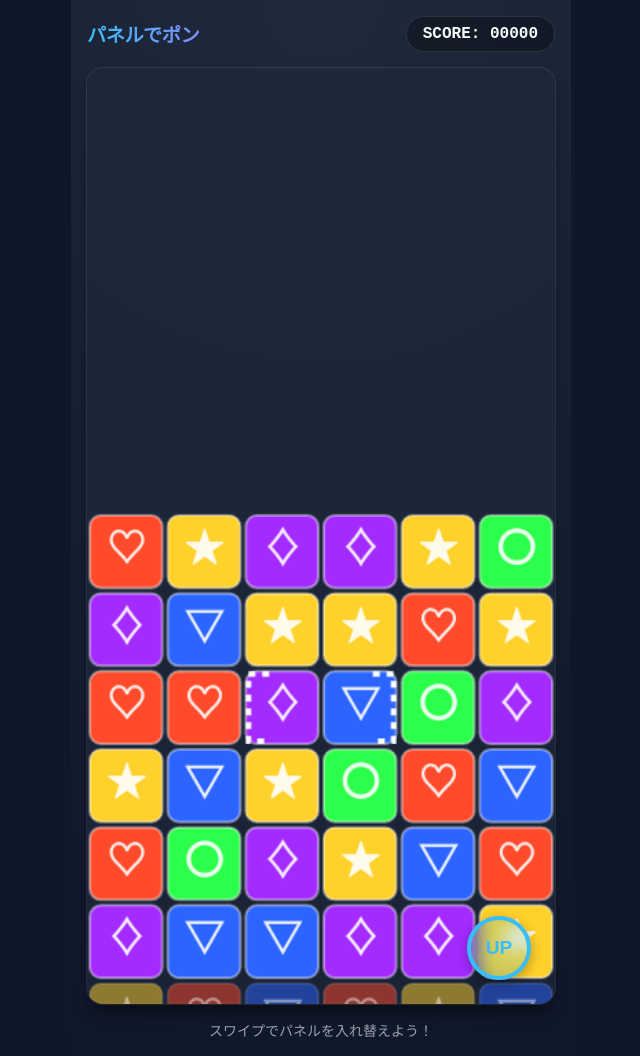
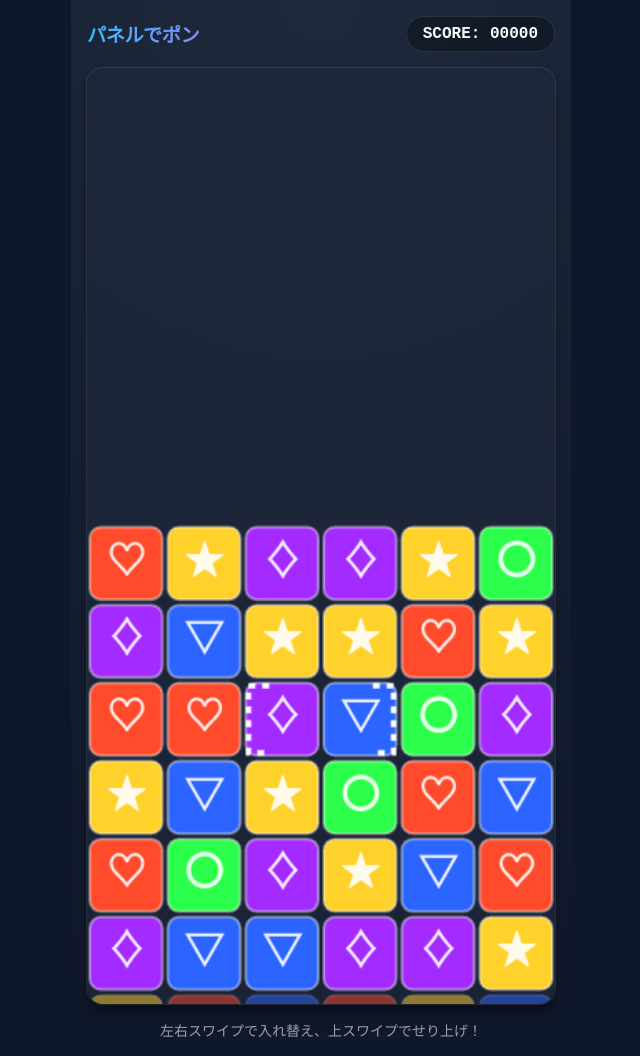
Before and after one commit to eyeikebukuro-del/panel-de-pon, a website built with Vite: page index.html in a window 1280 px wide. Shown: the whole page, without its empty margins (319-959 px from the left). Built offline with nearby package versions, Linux system fonts and the light colour scheme.

Commit message:
Implement swipe-to-rise and slow down auto-rise

```diff
--- a/index.html
+++ b/index.html
@@ -18,10 +18,9 @@
       </header>
       <div class="canvas-wrapper">
         <canvas id="game-canvas"></canvas>
-        <button id="rise-button">UP</button>
       </div>
       <footer>
-        <p>スワイプでパネルを入れ替えよう！</p>
+        <p>左右スワイプで入れ替え、上スワイプでせり上げ！</p>
       </footer>
     </div>
   </div>
--- a/src/engine/Grid.ts
+++ b/src/engine/Grid.ts
@@ -14,6 +14,7 @@ export class Grid {
     public hitStopTimer: number = 0; // ヒットストップ用
     public isMatching: boolean = false; // 消滅中のパネルがあるか
     public currentCombo: number = 0; // 現在の連鎖数
+    public isManualRising: boolean = false; // 手動せり上がり中フラグ
     public popups: { x: number, y: number, text: string, timer: number }[] = []; // コンボ表示用
     public upcomingRow: PanelType[] = [];
 
--- a/src/engine/Input.ts
+++ b/src/engine/Input.ts
@@ -52,9 +52,11 @@ export class Input {
         if (!this.isPressed) return;
 
         const dx = x - this.startX;
+        const dy = y - this.startY;
         const threshold = 30; // スワイプのしきい値
 
         if (Math.abs(dx) > threshold) {
+            // 水平スワイプ（パネル入れ替え）
             const pos = this.getGridPos(this.startX, this.startY);
             const targetX = dx > 0 ? pos.gridX + 1 : pos.gridX - 1;
 
@@ -62,7 +64,10 @@ export class Input {
                 this.grid.swap(pos.gridY, pos.gridX, targetX);
             }
 
-            this.isPressed = false; // 一度のスワイプで一回だけ入れ替え
+            this.isPressed = false;
+        } else if (dy < -threshold) {
+            // 上方向へのスワイプ（手動せり上げ）
+            this.grid.isManualRising = true;
         } else {
             // スワイプ閾値未満ならカーソル位置を更新（追従）
             this.updateCursor(x, y);
@@ -83,5 +88,6 @@ export class Input {
 
     private handleEnd() {
         this.isPressed = false;
+        this.grid.isManualRising = false; // 手動せり上げを停止
     }
 }
--- a/src/main.ts
+++ b/src/main.ts
@@ -9,7 +9,6 @@ import { GravityLogic } from './logic/GravityLogic';
 class Game {
   private grid: Grid;
   private renderer: Renderer;
-  private isRisingManual: boolean = false;
   private lastTime: number = 0;
   private score: number = 0;
 
@@ -19,22 +18,9 @@ class Game {
     this.renderer = new Renderer(canvas, this.grid);
     new Input(canvas, this.grid);
 
-    this.initUI();
     requestAnimationFrame((time) => this.loop(time));
   }
 
-  private initUI() {
-    const riseBtn = document.querySelector('#rise-button');
-    if (riseBtn) {
-      riseBtn.addEventListener('mousedown', () => this.isRisingManual = true);
-      riseBtn.addEventListener('mouseup', () => this.isRisingManual = false);
-      riseBtn.addEventListener('touchstart', (e) => {
-        e.preventDefault();
-        this.isRisingManual = true;
-      });
-      riseBtn.addEventListener('touchend', () => this.isRisingManual = false);
-    }
-  }
 
   private loop(time: number) {
     if (!this.lastTime) this.lastTime = time;
@@ -106,7 +92,7 @@ class Game {
 
     // せり上がり（消滅・落下中は停止）
     if (!stillSomethingHappening) {
-      const speed = this.isRisingManual ? GAME_CONFIG.MANUAL_RISE_SPEED : GAME_CONFIG.RISE_SPEED;
+      const speed = this.grid.isManualRising ? GAME_CONFIG.MANUAL_RISE_SPEED : GAME_CONFIG.RISE_SPEED;
       this.grid.riseProgress += speed;
 
       if (this.grid.riseProgress >= 1) {
--- a/src/style.css
+++ b/src/style.css
@@ -85,34 +85,6 @@ h1 {
   object-fit: contain;
 }
 
-#rise-button {
-  position: absolute;
-  right: 1.5rem;
-  bottom: 1.5rem;
-  width: 4rem;
-  height: 4rem;
-  border-radius: 50%;
-  background: rgba(56, 189, 248, 0.2);
-  border: 4px solid var(--accent-color);
-  color: var(--accent-color);
-  font-weight: 900;
-  font-size: 1.2rem;
-  cursor: pointer;
-  backdrop-filter: blur(8px);
-  transition: all 0.2s cubic-bezier(0.4, 0, 0.2, 1);
-  display: flex;
-  align-items: center;
-  justify-content: center;
-  box-shadow: 0 4px 12px rgba(0, 0, 0, 0.3);
-  z-index: 10;
-}
-
-#rise-button:active {
-  transform: scale(0.9) rotate(-10deg);
-  background: var(--accent-color);
-  color: white;
-}
-
 footer {
   margin-top: 1rem;
   text-align: center;
--- a/src/types/game.ts
+++ b/src/types/game.ts
@@ -64,7 +64,7 @@ export const GAME_CONFIG = {
   PANEL_SIZE: 60,
   SWAP_SPEED: 0.2,
   FALL_SPEED: 0.5,
-  RISE_SPEED: 0.001,
+  RISE_SPEED: 0.0005, // さらにゆっくり (0.001 -> 0.0005)
   MANUAL_RISE_SPEED: 0.05,
   MATCH_TIME: 800,
   HIT_STOP_DURATION: 300, // ヒットストップの長さ（ms）
```
